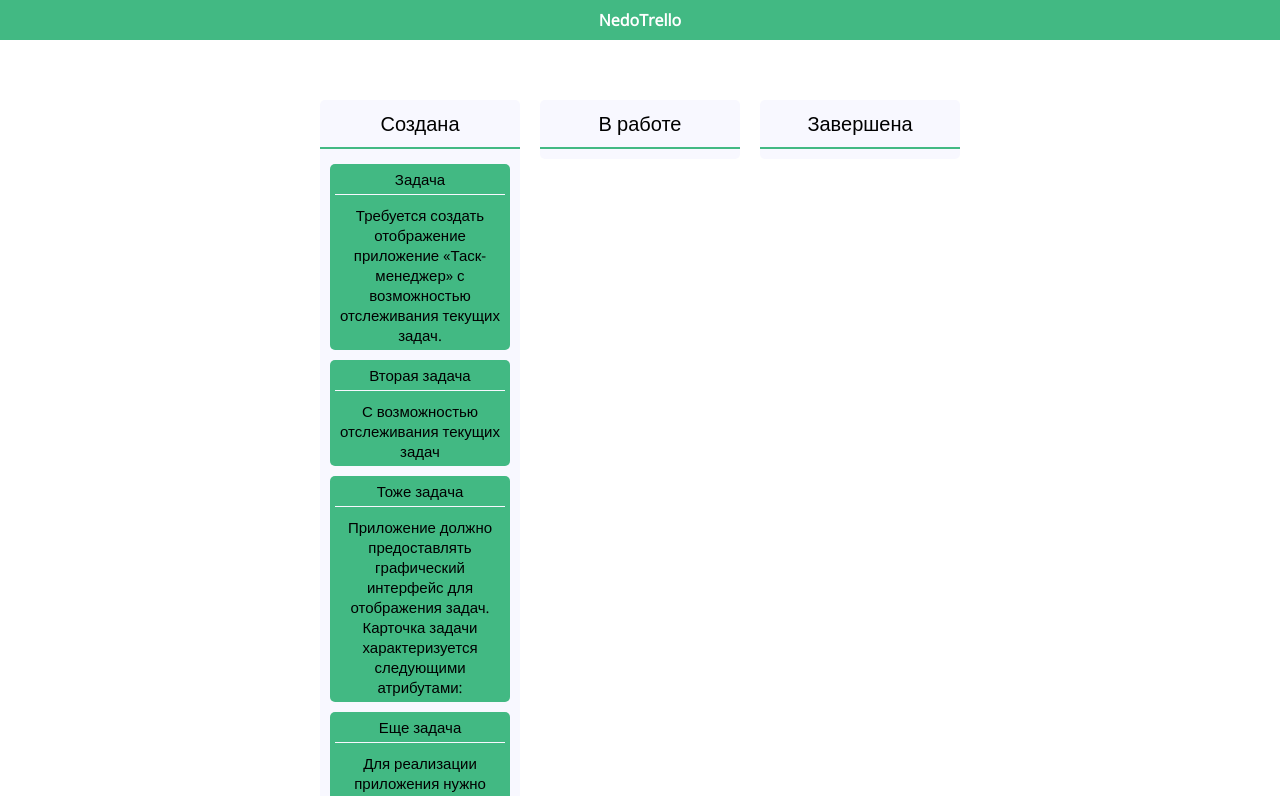
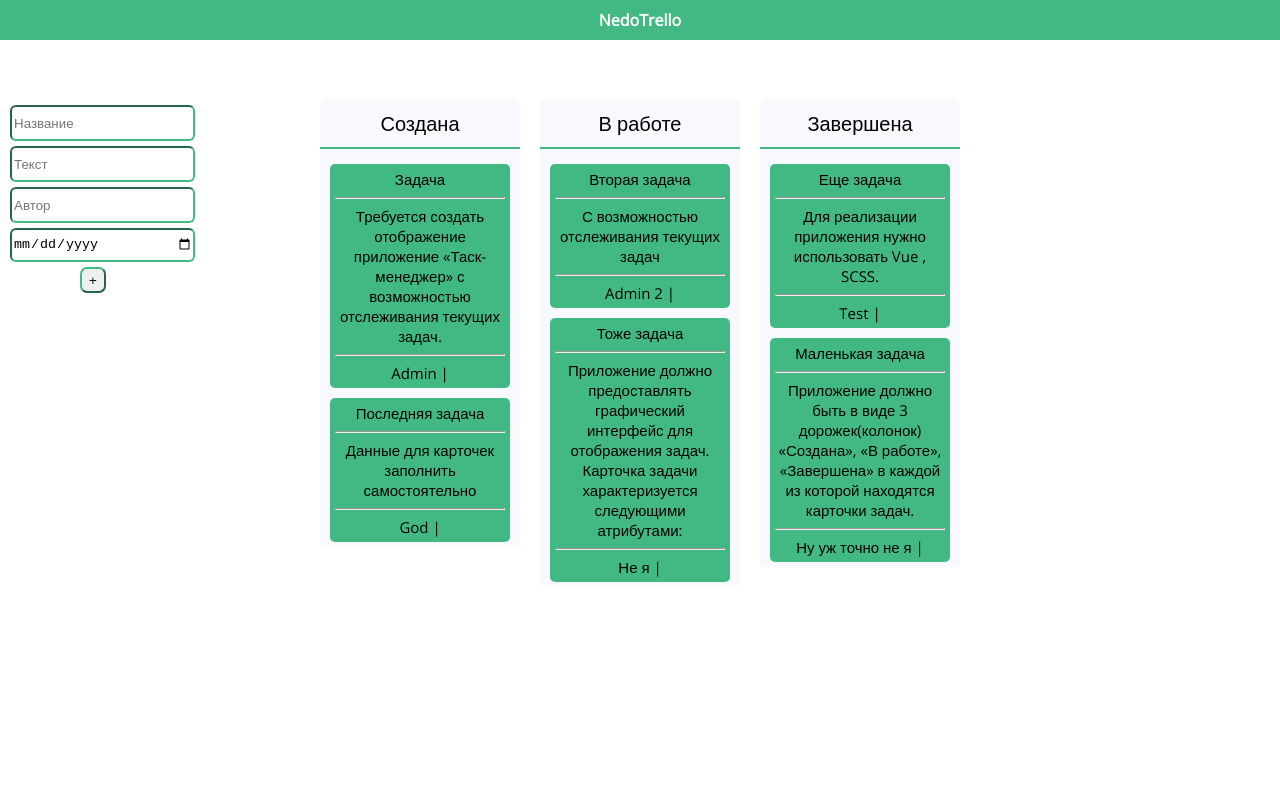
Before and after one commit to DeviFox/taskman, a Vue app: page / in a window 1280 px wide. Shown: the top 796 px of the page. Built offline with nearby package versions, Linux system fonts and the light colour scheme.

Commit message:
+input forms(title,name,autor,date)

```diff
--- a/package.json
+++ b/package.json
@@ -9,6 +9,7 @@
   "dependencies": {
     "core-js": "^3.6.5",
     "vue": "^3.0.0",
+    "vue-moment": "^4.1.0",
     "vuex": "^4.0.0-0"
   },
   "devDependencies": {
--- a/src/components/BoardPage.vue
+++ b/src/components/BoardPage.vue
@@ -1,13 +1,22 @@
 <template>
   <div class="container">
+
     <div class="wrapper">
+      <div class="add-window">
+        <input class="add-form" v-model="newCard.title" placeholder="Название">
+        <input class="add-form" v-model="newCard.text" placeholder="Текст">
+        <input class="add-form" v-model="newCard.author" placeholder="Автор">
+        <input class="add-form" v-model="newCard.date" type="date">
+        <button class="add-btn" v-on:click="addTask">+</button>
+      </div>
+
       <div class="drop-zone"
            @drop="itemDrop($event, 1)"
            @dragenter.prevent
            @dragover.prevent
       >
         <p>Создана</p>
-        <hr>
+        <hr class="column-hr">
         <div v-for="item in getList(1)"
              :key="item.id"
              class="drag-item"
@@ -15,10 +24,11 @@
              @dragstart="itemDrag($event, item)"
         >
           {{ item.title }}
-          <hr style="background-color:ghostwhite;
-          height:1px;
-          margin: 5px 0 10px 0">
+          <hr class="title-hr">
           {{ item.text }}
+          <hr class="title-hr">
+          {{item.author}} | {{item.date}}
+
         </div>
       </div>
       <div class="drop-zone"
@@ -27,7 +37,7 @@
            @dragover.prevent
       >
         <p>В работе</p>
-        <hr>
+        <hr class="column-hr">
         <div v-for="item in getList(2)"
              :key="item.id"
              class="drag-item"
@@ -35,10 +45,10 @@
              @dragstart="itemDrag($event, item)"
         >
           {{ item.title }}
-          <hr style="background-color:ghostwhite;
-          height:1px;
-          margin:  5px 0 10px 0">
+          <hr class="title-hr">
           {{ item.text }}
+          <hr class="title-hr">
+          {{item.author}} | {{item.date}}
         </div>
       </div>
       <div class="drop-zone"
@@ -47,7 +57,7 @@
            @dragover.prevent
       >
         <p>Завершена</p>
-        <hr>
+        <hr class="column-hr">
         <div v-for="item in getList(3)"
              :key="item.id"
              class="drag-item"
@@ -55,10 +65,10 @@
              @dragstart="itemDrag($event, item)"
         >
           {{ item.title }}
-          <hr style="background-color:ghostwhite;
-          height:1px;
-          margin: 5px 0 10px 0">
+          <hr class="title-hr">
           {{ item.text }}
+          <hr class="title-hr">
+          {{item.author}} | {{item.date}}
         </div>
       </div>
     </div>
@@ -66,41 +76,55 @@
 </template>
 
 <script>
-import {ref} from 'vue';
 
 export default {
   name:  'BoardPage',
   props: {
     msg: String
   },
-  setup() {
-    const items    = ref([
-      {id: 0, title: 'Задача', text: 'Требуется создать отображение приложение «Таск-менеджер» с возможностью отслеживания текущих задач.',                                         list: 1},
-      {id: 1, title: 'Вторая задача', text: 'С возможностью отслеживания текущих задач',                                                                                            list: 1},
-      {id: 2, title: 'Тоже задача', text: 'Приложение должно предоставлять графический интерфейс для отображения задач. Карточка задачи характеризуется следующими атрибутами:',    list: 1},
-      {id: 3, title: 'Еще задача', text: 'Для реализации приложения нужно использовать Vue , SCSS.',                                                                                list: 1},
-      {id: 4, title: 'Маленькая задача', text: 'Приложение должно быть в виде 3 дорожек(колонок) «Создана», «В работе», «Завершена» в каждой из которой находятся карточки задач.', list: 1},
-      {id: 5, title: 'Последняя задача', text: 'Данные для карточек заполнить самостоятельно',                                                                                      list: 1},
+  data() {
+    new Date()
+    return {
+      items:   [
+        {id: 0, title: 'Задача', text: 'Требуется создать отображение приложение «Таск-менеджер» с возможностью отслеживания текущих задач.', author:'Admin', list: 1},
+        {id: 1, title: 'Вторая задача', text: 'С возможностью отслеживания текущих задач', author:'Admin 2', list: 2},
+        {id: 2, title: 'Тоже задача', text: 'Приложение должно предоставлять графический интерфейс для отображения задач. Карточка задачи характеризуется следующими атрибутами:', author:'Не я', list: 2},
+        {id: 3, title: 'Еще задача', text: 'Для реализации приложения нужно использовать Vue , SCSS.', author:'Test', list: 3},
+        {id: 4, title: 'Маленькая задача', text: 'Приложение должно быть в виде 3 дорожек(колонок) «Создана», «В работе», «Завершена» в каждой из которой находятся карточки задач.', author:'Ну уж точно не я', list: 3},
+        {id: 5, title: 'Последняя задача', text: 'Данные для карточек заполнить самостоятельно', author:'God', list: 1},
+      ],
+      newCard: {
+        title: '',
+        text:  '',
+        author:'',
+        date: '',
+      }
+    };
+  },
 
-    ])
-    const getList  = (list) => {
-      return items.value.filter((item) => item.list == list)
-    }
-    const itemDrag = (event, item) => {
+
+  methods: {
+    getList(list) {
+      return this.items.filter((item) => item.list == list)
+    },
+    itemDrag(event, item) {
       console.log(item)
       event.dataTransfer.dropEffect    = 'move'
       event.dataTransfer.effectAllowed = 'move'
       event.dataTransfer.setData('itemID', item.id)
-
-    }
-    const itemDrop = (event, list) => {
+    },
+    itemDrop(event, list) {
       const itemID = event.dataTransfer.getData('itemID')
-      const item   = items.value.find((item) => item.id == itemID)
+      const item   = this.items.find((item) => item.id == itemID)
       item.list    = list
-    };
-
-
-    return {getList, itemDrop, itemDrag}
+    },
+    addTask() {
+      this.items.push({id: this.items.length, title: this.newCard.title, text: this.newCard.text, author: this.newCard.author, date:this.newCard.date, list: 1})
+      this.newCard.title = '';
+      this.newCard.text  = '';
+      this.newCard.author ='';
+      this.newCard.date ='';
+    },
   },
 }
 </script>
@@ -113,7 +137,29 @@ export default {
   width:  100%;
   height: 100%;
 }
+.add-window{
+  position: absolute;
+  display: flex;
+  flex-direction: column;
+  left: 0;
+  margin: 10px;
+}
+.add-form {
+  height: 30px;
+  margin-top: 5px;
+  border-radius: 6px;
+  border-color: #42b983;
 
+}
+
+.add-btn {
+  margin-left: 70px;
+  margin-top: 5px;
+  height: 26px;
+  width:  26px;
+  border-radius: 7px;
+  border-color: #42b983;
+}
 
 .wrapper {
   justify-content: center;
@@ -124,6 +170,7 @@ export default {
   min-height:      50px;
 
 }
+
 
 .drop-zone {
   justify-content:  center;
@@ -144,17 +191,17 @@ export default {
     position:  relative;
   }
 
-  hr {
-    margin:           0 0 10px 0;
-    width:            100%;
-    border:           none;
-    height:           2px;
-    background-color: #42b983;
-  }
-
-
 
 }
+
+.column-hr {
+  margin:           0 0 10px 0;
+  width:            100%;
+  border:           none;
+  height:           2px;
+  background-color: #42b983;
+}
+
 
 .drag-item {
   border-radius:    5px;
@@ -163,8 +210,14 @@ export default {
   padding:          5px;
   min-width:        150px;
   background-color: #42b983;
-  font-size: 15px;
+  font-size:        15px;
+  width: 170px;
+  word-wrap: break-word;
 
+  title-hr {
+    background-color: ghostwhite;
+    height:           1px;
+    margin:           5px 0 10px 0
+  }
 }
-
 </style>
```
Also changed, not shown: 1 other file (tests, documents, lock files or other folders).
